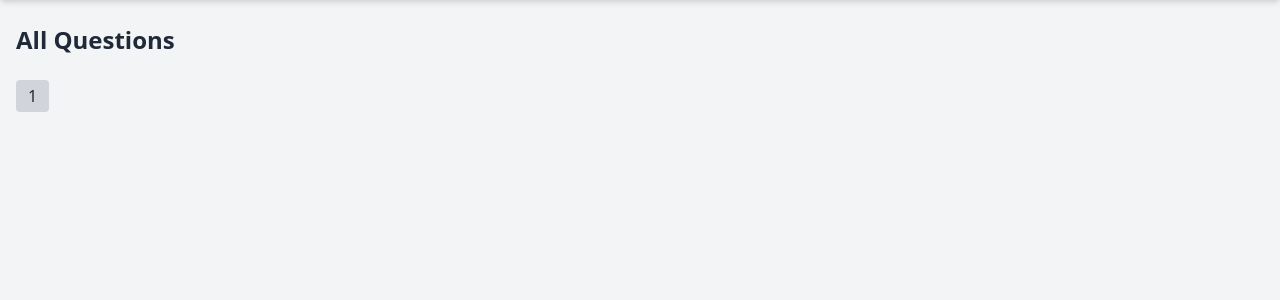
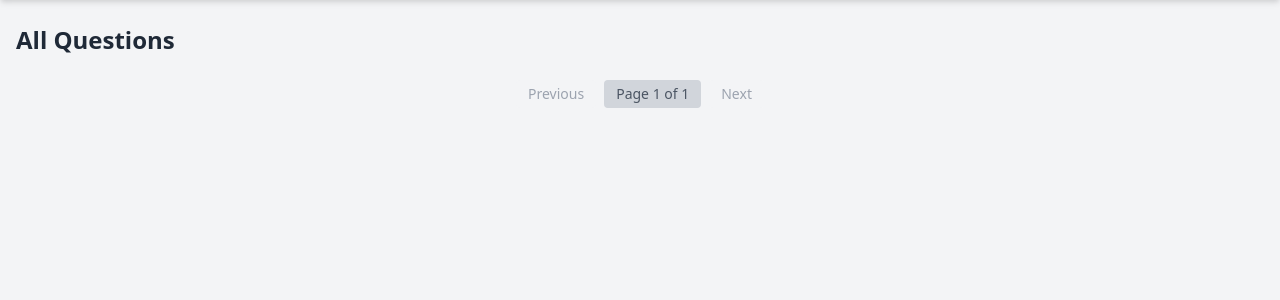
Before and after one commit to deepaksuresh2411/SimpleQuora, a Django app: page /qna/ in a window 1280 px wide. Shown: the part 60-360 px from the top of the page. Run offline with Django 4.2, Linux system fonts and the light colour scheme; data that the repository does not hold is empty.

Commit message:
chore: overall corrections and final refinements

```diff
--- /dev/null
+++ b/requirements.txt
@@ -0,0 +1,5 @@
+asgiref==3.8.1
+Django==4.2.20
+python-dotenv==1.1.0
+sqlparse==0.5.3
+typing_extensions==4.13.1
--- a/simple_quora/apps/quora/templates/questions.html
+++ b/simple_quora/apps/quora/templates/questions.html
@@ -22,28 +22,27 @@
   </div>
 {% endfor %}
 
-<div class="mt-6">
-  {% if is_paginated %}
-    <div class="flex space-x-2">
-      {% if page_obj.has_previous %}
-        <a href="?page={{ page_obj.previous_page_number }}" class="px-3 py-1 bg-gray-200 rounded">Previous</a>
-      {% endif %}
-      <span class="px-3 py-1 bg-gray-300 rounded">{{ page_obj.number }}</span>
-      {% if page_obj.has_next %}
-        <a href="?page={{ page_obj.next_page_number }}" class="px-3 py-1 bg-gray-200 rounded">Next</a>
-      {% endif %}
-    </div>
+<div class="mt-4 flex items-center justify-center gap-2 text-sm text-gray-600">
+
+  {% if page_obj.has_previous %}
+  <a href="?page={{ page_obj.previous_page_number }}" class="px-3 py-1 bg-gray-200 rounded hover:bg-gray-300">Previous</a>
+  {% else %}
+  <span class="px-3 py-1 bg-gray-100 rounded cursor-not-allowed text-gray-400">Previous</span>
   {% endif %}
-</div>
+  <span class="px-3 py-1 bg-gray-300 rounded">Page {{ page_obj.number }} of {{ page_obj.paginator.num_pages }}</span>
+  {% if page_obj.has_next %}
+    <a href="?page={{ page_obj.next_page_number }}" class="px-3 py-1 bg-gray-200 rounded hover:bg-gray-300">Next</a>
+  {% else %}
+    <span class="px-3 py-1 bg-gray-100 rounded cursor-not-allowed text-gray-400">Next</span>
+  {% endif %}
 
 <div id="questionModal" class="fixed inset-0 bg-black bg-opacity-50 hidden justify-center items-center z-50">
   <div class="bg-white w-full max-w-md p-6 rounded shadow-lg relative">
     <button onclick="toggleModal()" class="absolute top-2 right-2 text-gray-500 hover:text-black text-xl">&times;</button>
     <h2 class="text-xl font-semibold mb-4">Ask a Question</h2>
-    <form method="post" action="{% url 'add_question' %}">
+    <form method="post" action="{% url 'question-create-view' %}">
       {% csrf_token %}
-      {{ question_form.body.label_tag }}
-      {{ question_form.body }}
+      <textarea name="body" id="answer-body" rows="4" placeholder="Your question..." class="w-full p-2 border rounded"></textarea>
       <button type="submit" class="mt-4 bg-green-600 text-white px-4 py-2 rounded hover:bg-green-700">
         Submit
       </button>
--- a/simple_quora/apps/quora/urls.py
+++ b/simple_quora/apps/quora/urls.py
@@ -14,10 +14,10 @@ from apps.quora.views import (
 
 urlpatterns = [
     path("", QuestionsListView.as_view(), name="questions-list-view"),
-    path("add-question/", AddQuestionView.as_view(), name="add_question"),
+    path("add-question/", AddQuestionView.as_view(), name="question-create-view"),
     path("edit-question/<int:pk>/", UpdateQuestionView.as_view(), name="question-edit-view"),
     path("question-details/<int:pk>/", QuestionDetailView.as_view(), name="question-detail-view"),
-    path("add-answer/<int:question_id>/", AddAnswerView.as_view(), name="add_answer"),
+    path("add-answer/<int:question_id>/", AddAnswerView.as_view(), name="answer-create-view"),
     path("delete-question/<int:pk>/", DeleteQuestionView.as_view(), name="question-delete-view"),
     path("edit-answer/<int:pk>/", UpdateAnswerView.as_view(), name="answer-edit-view"),
     path("delete-answer/<int:pk>/", DeleteAnswerView.as_view(), name="answer-delete-view"),
--- a/simple_quora/apps/quora/views.py
+++ b/simple_quora/apps/quora/views.py
@@ -1,8 +1,8 @@
+from django.core.paginator import Paginator
 from django.urls import reverse_lazy, reverse
-from django.shortcuts import redirect, get_object_or_404
-from django.core.paginator import Paginator
+from django.shortcuts import get_object_or_404
+from django.contrib.auth.mixins import LoginRequiredMixin
 from django.http import HttpResponseForbidden, JsonResponse
-from django.contrib.auth.mixins import LoginRequiredMixin
 from django.views.generic import (
     View,
     ListView,
@@ -75,7 +75,7 @@ class DeleteQuestionView(LoginRequiredMixin, DeleteView):
 
     def dispatch(self, request, *args, **kwargs):
         if self.get_object().user != request.user:
-            return HttpResponseForbidden("You are not allowed to edit this question.")
+            return HttpResponseForbidden("You are not allowed to delete this question.")
 
         return super().dispatch(request, *args, **kwargs)
 
--- a/simple_quora/apps/users/views.py
+++ b/simple_quora/apps/users/views.py
@@ -1,7 +1,7 @@
 from django.urls import reverse
+from django.contrib.auth import login, logout
 from django.shortcuts import redirect, render
 from django.views.generic import View, TemplateView
-from django.contrib.auth import login, logout
 from django.contrib.auth.forms import AuthenticationForm
 
 from apps.users.forms import SignUpForm
@@ -28,7 +28,7 @@ class SignUpView(View):
         if signup_form.is_valid():
             user = signup_form.save()
             login(request, user)
-            return redirect('questions-list-view')
+            return redirect(reverse('questions-list-view'))
 
         return render(request, 'landing.html', {
             'signup_form': signup_form,
@@ -43,7 +43,7 @@ class SignInView(View):
         if signin_form.is_valid():
             user = signin_form.get_user()
             login(request, user)
-            return redirect('questions-list-view')
+            return redirect(reverse('questions-list-view'))
 
         return render(request, 'landing.html', {
             'signin_form': signin_form,
--- a/simple_quora/config/settings.py
+++ b/simple_quora/config/settings.py
@@ -110,7 +110,7 @@ AUTH_USER_MODEL = 'users.AppUser'
 
 LANGUAGE_CODE = 'en-us'
 
-TIME_ZONE = 'UTC'
+TIME_ZONE = 'Asia/Kolkata'
 
 USE_I18N = True
 
```
Also changed, not shown: simple_quora/apps/quora/templates/question_detail.html (+14 -6 lines), README.md.
